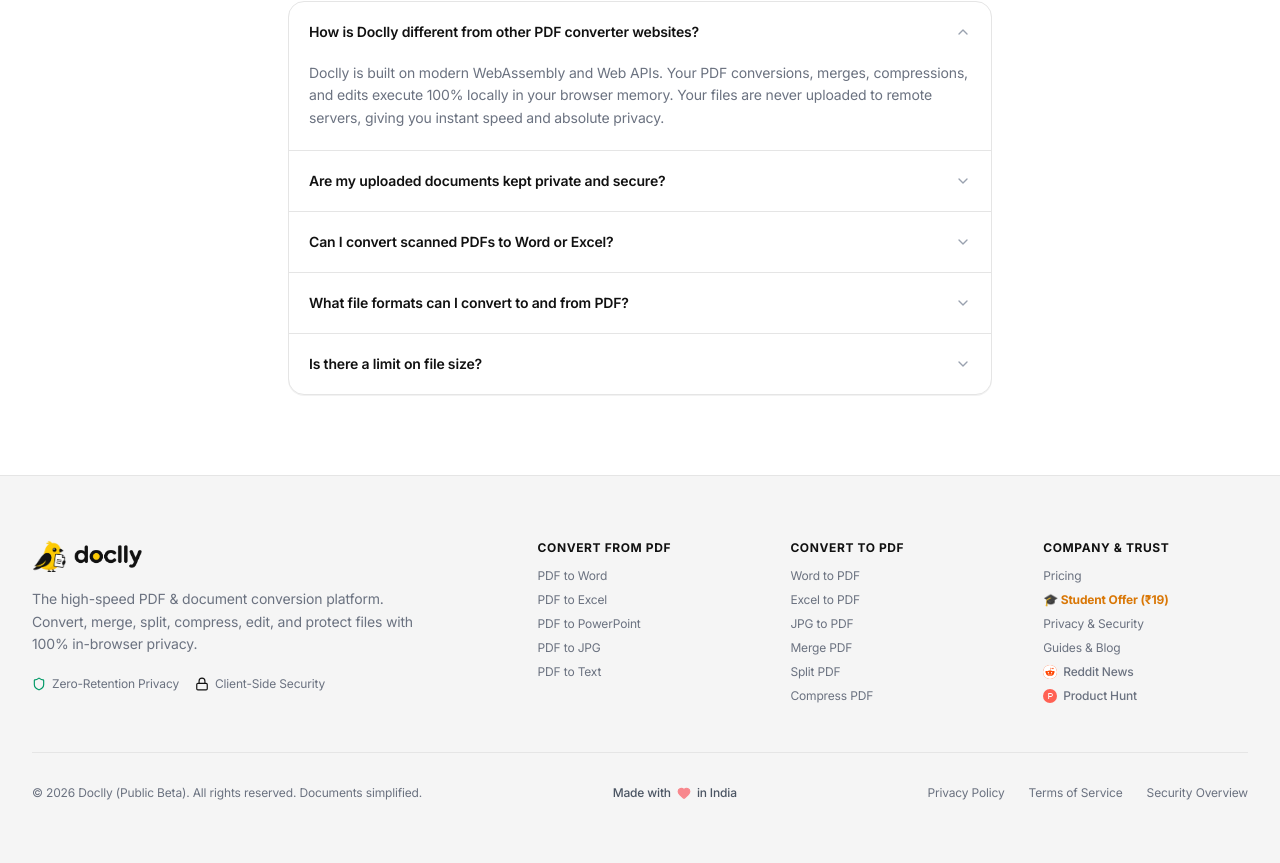
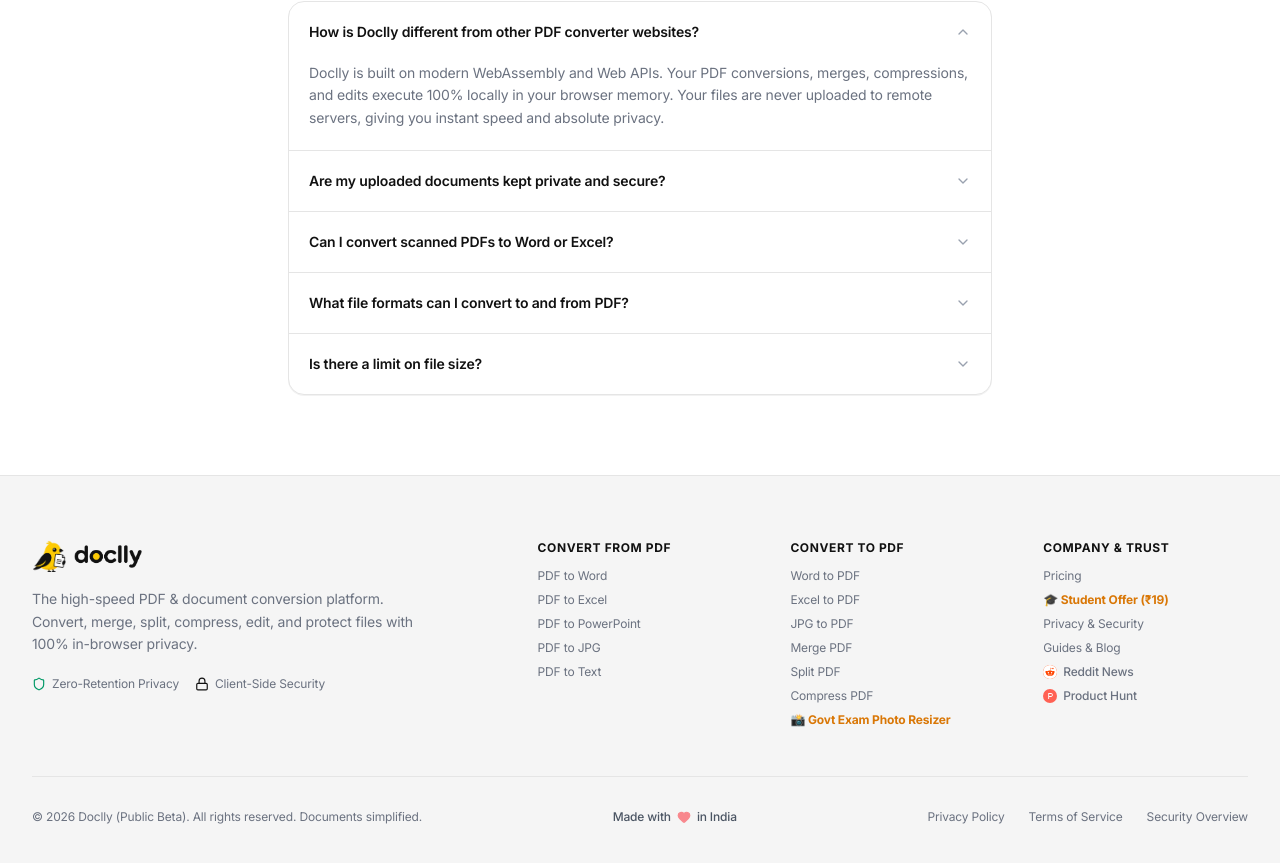
Before and after one commit to shivamapatel03/doclly, a React (Vite) app: page / in a window 1280 px wide. Shown: the part 5343-6206 px from the top of the page. Built offline with nearby package versions, Linux system fonts and the light colour scheme.

Commit message:
Implement full site SEO integration for Govt Exam Photo Resizer in index.html, Navbar, Footer, and XML Sitemap

```diff
--- a/index.html
+++ b/index.html
@@ -16,8 +16,8 @@
     <meta name="application-name" content="Doclly" />
     <meta name="viewport" content="width=device-width, initial-scale=1.0" />
     <title>Doclly — Free, Secure & Modern Online Document & PDF Tools</title>
-    <meta name="description" content="100% free and secure online document tools. Convert JPG/Image to PDF, PDF to JPG/Word/Excel, compress PDF (up to 90%), edit, sign, merge, and generate UPI QR codes with zero data retention." />
-    <meta name="keywords" content="img to pdf, image to pdf, jpg to pdf, pdf to image, pdf to jpg, pdf to png, compress pdf free, reduce pdf size, pdf to word editable, convert pdf to word, pdf to excel, merge pdf, split pdf, edit pdf online, sign pdf free, qr code generator, upi payment qr code, free pdf converter, secure pdf tools, doclly online" />
+    <meta name="description" content="100% free and secure online document tools. Govt exam photo & signature resizer (<50 KB for UPSC, SSC, GATE, NEET), convert JPG to PDF, PDF to Word/Excel, compress PDF (up to 90%), edit, sign, merge with zero data retention." />
+    <meta name="keywords" content="govt exam photo resizer, upsc photo resizer, ssc photo signature resizer, gate photo resize 20kb to 50kb, neet photo resizer name date, passport size photo maker online, img to pdf, image to pdf, jpg to pdf, pdf to word editable, convert pdf to word, pdf to excel, merge pdf, split pdf, compress pdf free, edit pdf online, sign pdf free, qr code generator, upi payment qr code, doclly online" />
     <meta name="author" content="Doclly" />
     <meta name="robots" content="index, follow, max-image-preview:large, max-snippet:-1, max-video-preview:-1" />
     <meta name="theme-color" content="#FFC800" />
--- a/src/components/layout/Footer.tsx
+++ b/src/components/layout/Footer.tsx
@@ -90,6 +90,11 @@
               <li>
                 <Link to="/tools/compress-pdf" className="text-[#6B7280] hover:text-[#111111] transition-colors">Compress PDF</Link>
               </li>
+              <li>
+                <Link to="/govt-exam-resizer" className="text-[#D97706] font-bold hover:text-amber-800 transition-colors flex items-center gap-1">
+                  <span>📸 Govt Exam Photo Resizer</span>
+                </Link>
+              </li>
             </ul>
           </div>
 
--- a/src/components/layout/Navbar.tsx
+++ b/src/components/layout/Navbar.tsx
@@ -125,11 +125,11 @@
       icon3d: 'image',
     },
     {
-      to: '/tools/html-to-pdf',
-      label: 'HTML to PDF',
-      badge: 'HTML',
-      desc: 'Web code to PDF format',
-      icon3d: 'html',
+      to: '/govt-exam-resizer',
+      label: 'Govt Exam Photo Resizer',
+      badge: '<50 KB',
+      desc: 'UPSC, SSC, GATE & NEET presets',
+      icon3d: 'image',
     },
   ];
 
```
